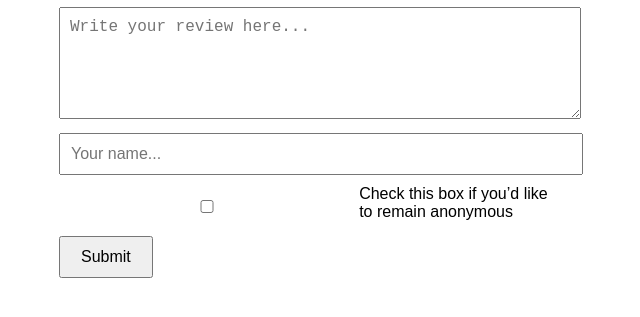
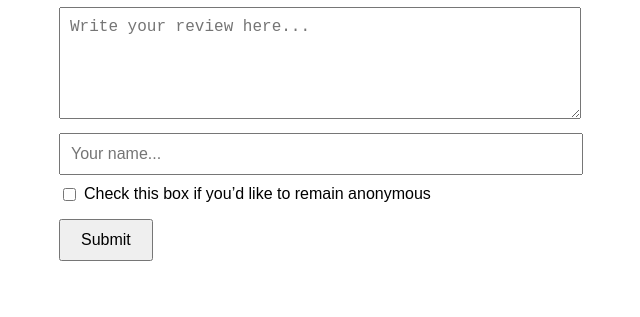
Before and after one commit to indiggle/Indie-Studios-Review, a plain HTML site: page index.html in a window 1280 px wide. Shown: the part 129-446 px from the top of the page, without its empty margins (331-971 px from the left). Drawn offline with Linux system fonts and the light colour scheme.

Commit message:
index.html

```diff
--- a/index.html
+++ b/index.html
@@ -16,7 +16,7 @@
       cursor: pointer;
       font-size: 2rem;
       color: lightgray;
-      flex-direction: row; /* Left to right */
+      flex-direction: row;
     }
     .stars span {
       transition: color 0.2s;
@@ -25,7 +25,7 @@
     .stars span.selected {
       color: gold;
     }
-    textarea, input {
+    textarea, input[type="text"] {
       width: 100%;
       margin-top: 10px;
       padding: 10px;
@@ -34,6 +34,10 @@
     label {
       display: block;
       margin-top: 10px;
+    }
+    .inline-label {
+      display: inline;
+      margin: 0;
     }
     button {
       margin-top: 15px;
@@ -58,10 +62,9 @@
   <input type="text" id="name" placeholder="Your name..." />
 
   <div style="margin-top: 10px; display: flex; align-items: center;">
-  <input type="checkbox" id="anonymous" style="margin-right: 8px;" />
-  <label for="anonymous" style="margin: 0;">Check this box if you’d like to remain anonymous</label>
-</div>
-
+    <input type="checkbox" id="anonymous" style="margin-right: 8px;" />
+    <label for="anonymous" class="inline-label">Check this box if you’d like to remain anonymous</label>
+  </div>
 
   <button onclick="submitReview()">Submit</button>
 
@@ -117,7 +120,6 @@
         return;
       }
 
-      // Replace with your actual SheetDB API URL
       const url = "https://sheetdb.io/api/v1/5dt838ys1w4cs";
 
       const data = {
```
